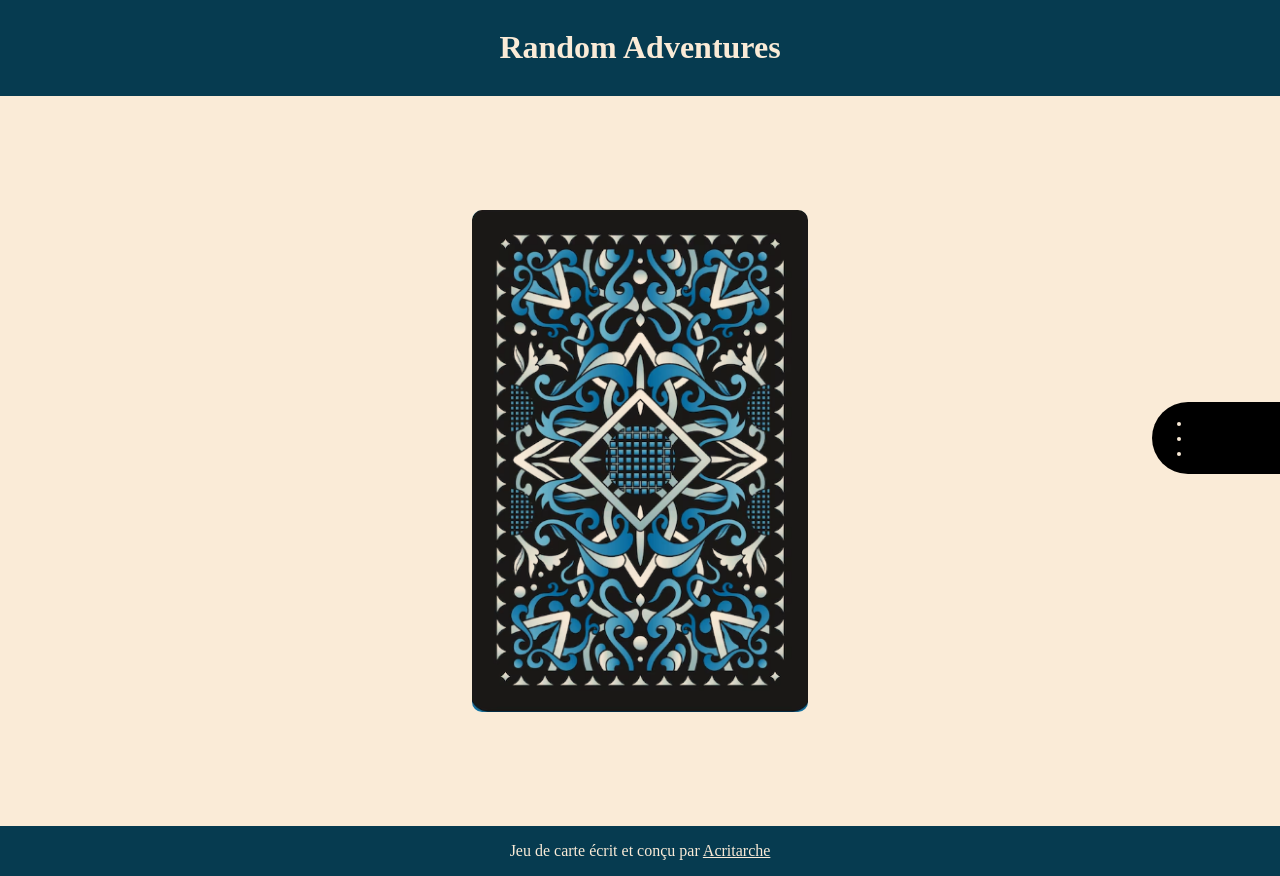
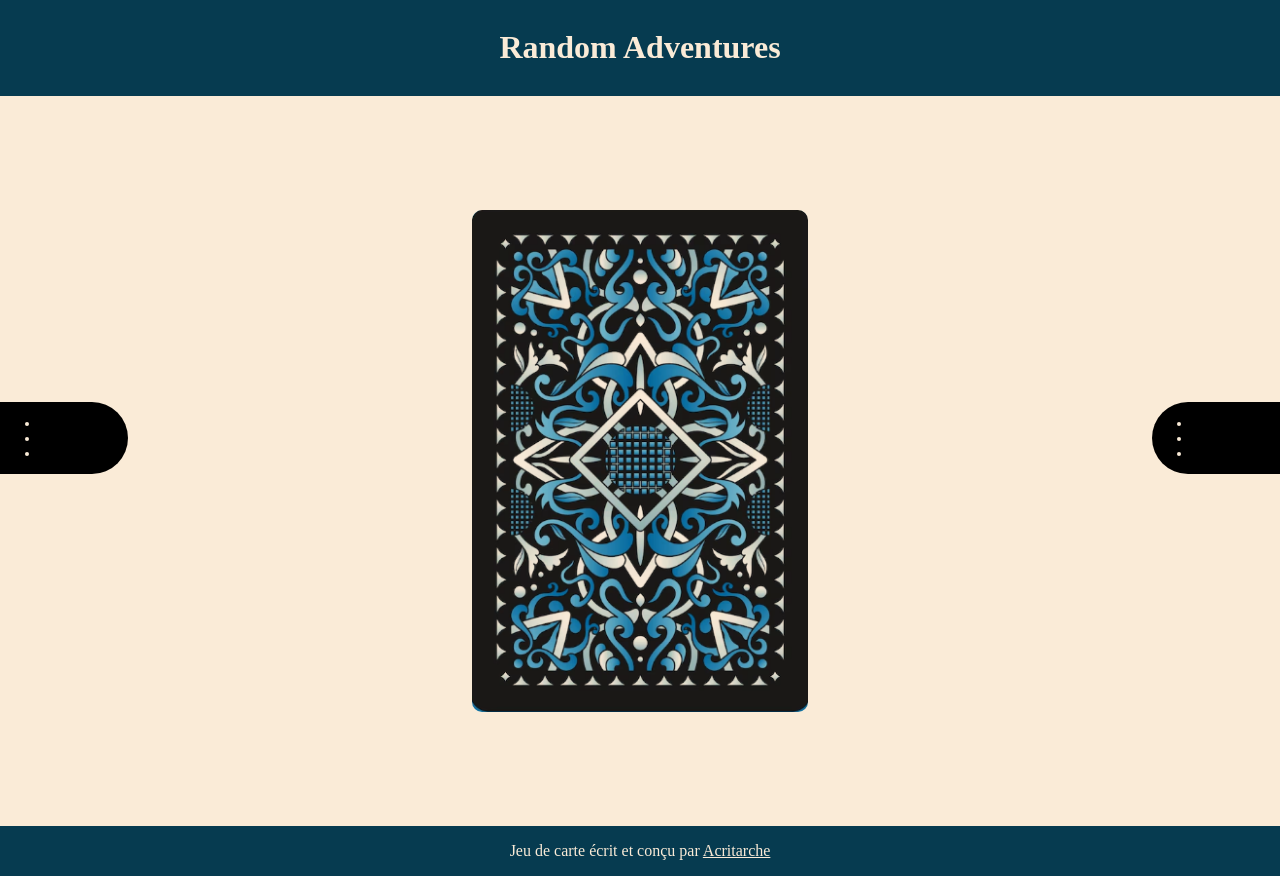
Before and after one commit to DianeBinsztok/RandomAdventures, a PHP site: page / in a window 1280 px wide. Run offline with PHP 8.4, Linux system fonts and the light colour scheme.

Commit message:
feat: discard stack - keep discarded cards on the left

```diff
--- a/index.html
+++ b/index.html
@@ -22,12 +22,23 @@
             <ul id="baize-list">
             </ul>
         </section>
+        <section id="discard">
+            <ul id="discard-list">
+            </ul>
+            <button id="draw-discard">
+                <ul>
+                    <li></li>
+                    <li></li>
+                    <li></li>
+                </ul>
+            </button>
+        </section>
 
         <section id="card-view">
             <img src="./assets/img/back.png" alt="Cliquez pour tirer une carte">
         </section>
         <section id="decisions">
-            <button id="discard" class="hide">Défausser</button>
+            <button id="discard-btn" class="hide">Défausser</button>
             <button id="keep-in-deck" class="hide">Réserver</button>
             <button id="reset-deck" class="hide">Recommencer une partie</button>
         </section>
--- a/styles.css
+++ b/styles.css
@@ -51,14 +51,14 @@ footer a{
 #decisions button{
     margin: 1rem;
 }
-#keep-in-deck, #reset-deck, #discard{
+#keep-in-deck, #reset-deck, #discard-btn{
     font-size: 1em;
     padding: 0.7rem;
     background-color: antiquewhite;
     border: 1px solid rgb(6, 59, 80);
     border-radius: 5px;
 }
-#keep-in-deck:hover, #reset-deck:hover, #discard:hover{
+#keep-in-deck:hover, #reset-deck:hover, #discard-btn:hover{
     background-color: rgb(6, 59, 80);
     color: antiquewhite;
     font-weight: bold;
@@ -87,38 +87,53 @@ footer a{
 }
 
 
-
-#baize{
+/* LA RÉSERVE ET LA DÉFAUSSE */
+#baize, #discard{
     /*Placer le bouton sur la gaiche du tapis*/
     display: flex;
     /* Empêcher le scroll sur l'arrière-plan */
-    z-index: 2;
     overflow: scroll!important;
     position: fixed;
     top: 0;
     bottom: 0;
     left: 0;
     right: 0;
-    transform: translateX(90%);
     transition: all 0.5s ease-in-out;
 }
-#baize.active{
+/* La réserve à droite, avec le bouton qui dépasse à gauche de la réserve */
+#baize{
+    transform: translateX(90%);
+}
+/* La défausse à gauche, avec le bouton qui dépasse à droite de la défausse*/
+#discard{
+    transform: translateX(-90%);
+}
+#baize.active, #discard.active{
     transform: translateX(0%);
     background-color: black;
+    z-index: 2;
 }
-#draw-baize{
+#draw-baize, #draw-discard{
     padding:0;
     width:10%;
     align-self:center;
     position: sticky;
-    left:0;
     top : 300px;
     background-color: black;
     color: antiquewhite;
     border: none;
+}
+/* Le bouton de la réserve dépasse à droite de l'écran */
+#draw-baize{
+    left:0;
     border-radius: 50px 0 0 50px;
 }
-#baize-list{
+/* Le bouton de la défausse dépasse à gauche de l'écran */
+#draw-discard{
+    right:0;
+    border-radius: 0 50px 50px 0;
+}
+#baize-list, #discard-list{
     box-sizing: border-box;
     display: flex;
     flex-direction: column;
@@ -128,7 +143,7 @@ footer a{
     width:90%;
     padding:1rem;
 }
-#baize-list li{
+#baize-list li, #discard-list li{
     box-sizing: border-box;
     display: flex;
     flex-direction: column;
@@ -140,7 +155,7 @@ footer a{
     height:auto;
     margin: 1rem;
 }
-#baize-list li img{
+#baize-list li img, #discard-list li img{
     box-sizing: border-box;
     max-height: 100%;
     max-width: 100%;
```
Also changed, not shown: script.js (+33 -20 lines).
